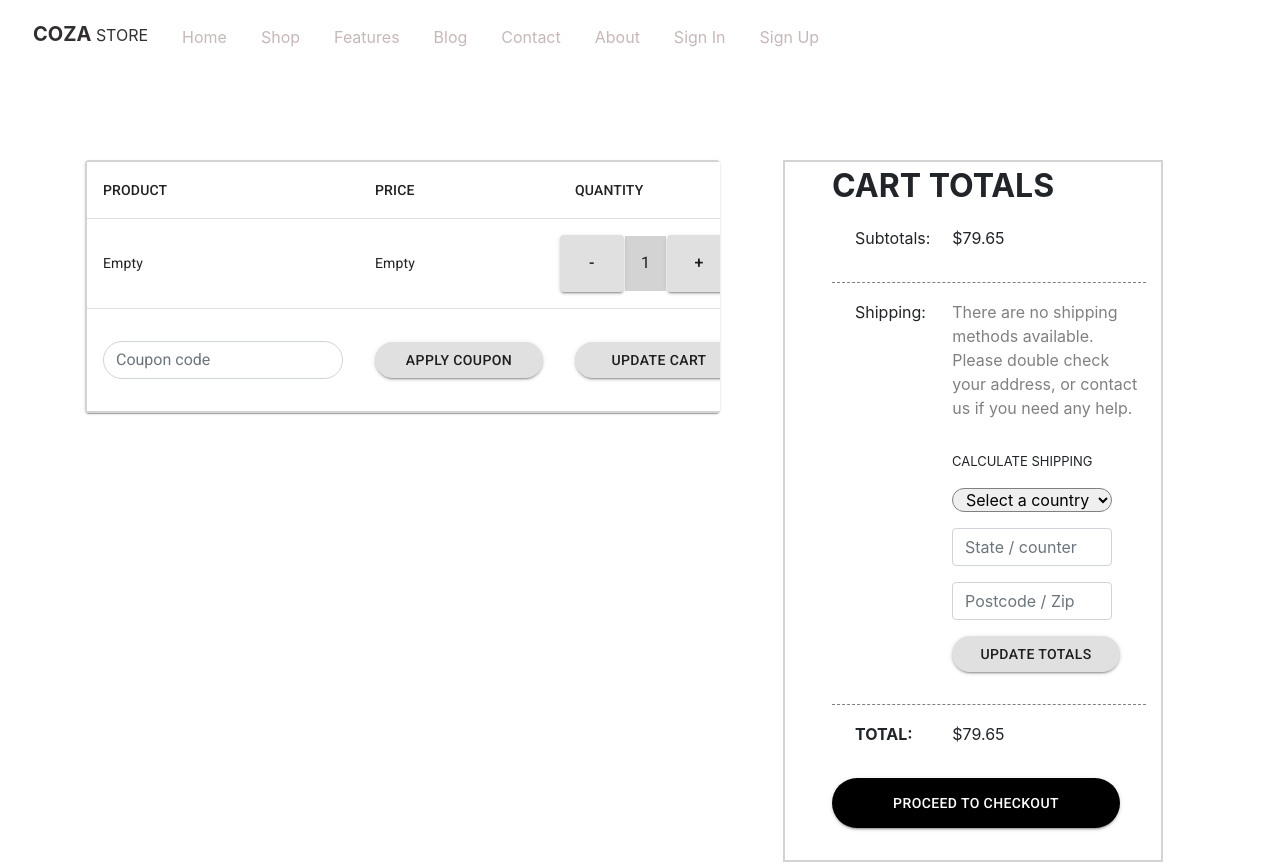
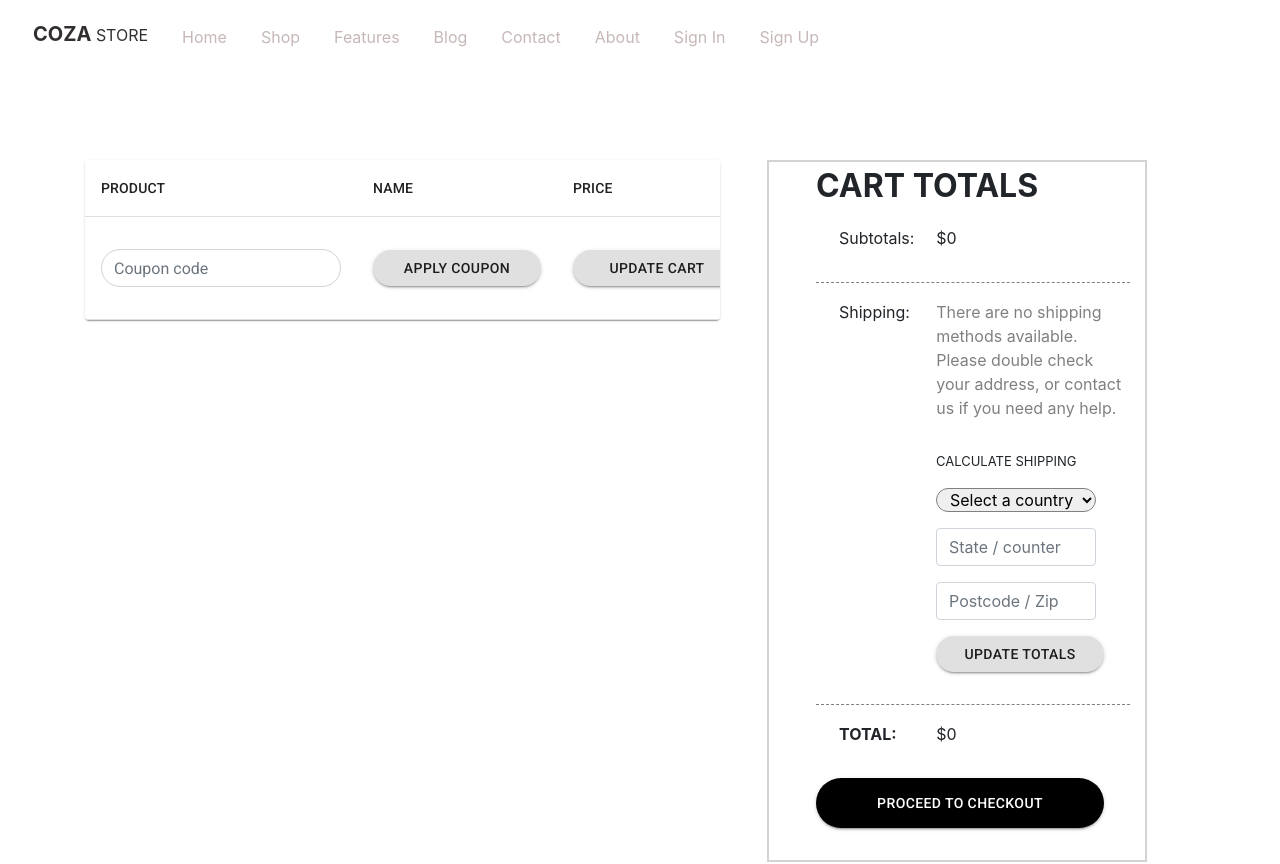
Before and after one commit to somantalha/fa18-bcs-202-semester_project, a React (Create React App) app in the folder firstreact/: page /features in a window 1280 px wide. Shown: the top 864 px of the page. Built offline with nearby package versions, Linux system fonts and the light colour scheme.

Commit message:
pagination

```diff
--- a/firstreact/src/App.js
+++ b/firstreact/src/App.js
@@ -35,6 +35,7 @@ import { ToastContainer, toast } from "react-toastify";
 import "react-toastify/dist/ReactToastify.css";
 import Contact from "./components/contact";
 import BlogInspiringWays from "./components/BlogInspiringWays";
+import { CookiesProvider } from "react-cookie";
 import BlogGreatBigList from "./components/BlogGreatBigList";
 import BlogWintertoSpringFashion from "./components/BlogWinter-to-SpringFashion";
 import Accessories from "./components/products/Accessories";
@@ -42,11 +43,11 @@ import AddToCart from "./components/AddToCart";
 function App() {
   return (
     <Router>
+      <CookiesProvider>
         <div>
           <ToastContainer />
           <MenuNavbar />
           <Switch>
-          <Route path="/AddToCart" component={AddToCart} />
             <Route path="/login" component={Login} />
             <Route path="/register" component={Register} />
             <Route path="/home/AllProducts/:page?" component={AllProducts} />
@@ -66,7 +67,10 @@ function App() {
               component={BlogWintertoSpringFashion}
             />
             <Route path="/blog/BlogGreatBigList" component={BlogGreatBigList} />
-          <Route path="/blog/BlogInspiringWays" component={BlogInspiringWays} />
+            <Route
+              path="/blog/BlogInspiringWays"
+              component={BlogInspiringWays}
+            />
             <Route path="/blog" component={Blog} />
             <Route path="/contact" component={Contact} />
             <Route path="/about" component={about} />
@@ -76,6 +80,7 @@ function App() {
           </Switch>
           <Footercomp />
         </div>
+      </CookiesProvider>
     </Router>
   );
 }
--- a/firstreact/src/components/features.jsx
+++ b/firstreact/src/components/features.jsx
@@ -1,18 +1,6 @@
-// import React from "react";
-// import Basket from "./products/Basket";
-
-// const Features = () => {
-//   return (
-//     <div>
-//       <Basket />
-//     </div>
-//   );
-// };
-
-// export default Features;
-
 import React from "react";
 import { useCookies } from "react-cookie";
+import { TableFooter } from "@material-ui/core";
 import {
   makeStyles,
   Button,
@@ -55,7 +43,8 @@ const useStyles = makeStyles((theme) => ({
   },
 }));
 const Features = (props) => {
-  const [cookies, setCookie] = useCookies(["user"]);
+  const [cookies, setCookie, removeCookie] = useCookies(["Cart"]);
+  console.log(cookies);
   console.log(props);
   const [qnty, setQnty] = React.useState(1);
 
@@ -69,6 +58,14 @@ const Features = (props) => {
   };
   const classes = useStyles();
   const [cartItems, setCartItems] = React.useState([]);
+  React.useEffect(() => {
+    if (cookies.Cart) {
+      setCartItems(cookies.Cart);
+    }
+  }, [cookies]);
+  const total = cartItems.reduce(function (accumulator, currentValue) {
+    return accumulator + currentValue.price;
+  }, 0);
   return (
     <div
       className="container"
@@ -76,73 +73,45 @@ const Features = (props) => {
         marginTop: "10em",
       }}
     >
-      {cookies.user && <p>{cookies.user}</p>}
       <div className="row">
-        {cartItems.length === 0 ? (
-          <>
         <div
           className="col-7"
           style={{
-                marginRight: "2em",
+            marginRight: "1em",
           }}
         >
           {/* Table code started */}
           <TableContainer component={Paper}>
-                <Table
-                  className={classes.table}
-                  aria-label="simple table"
-                  style={{
-                    border: "2px solid lightgrey",
-                  }}
-                >
+            <Table className={classes.table} aria-label="simple table">
               <TableHead>
                 <TableRow>
                   <TableCell>PRODUCT</TableCell>
+                  <TableCell>NAME</TableCell>
                   <TableCell>PRICE</TableCell>
                   <TableCell>QUANTITY</TableCell>
                   <TableCell>TOTAL</TableCell>
                 </TableRow>
               </TableHead>
               <TableBody>
-                    <TableRow key="{row.name}">
-                      <TableCell component="th" scope="row">
-                        Empty
+                {cartItems.map((p, index) => (
+                  <TableRow key={index}>
+                    <TableCell>
+                      <img
+                        src={"http://localhost:4000/" + p.productImage}
+                        width="50%"
+                        style={{ height: "10rem" }}
+                      />
                     </TableCell>
-                      <TableCell>Empty</TableCell>
+                    <TableCell>{p.name}</TableCell>
+                    <TableCell>{p.price}</TableCell>
+                    <TableCell>{qnty}</TableCell>
                     <TableCell>
-                        <div className="row">
-                          <Button
-                            variant="contained"
-                            size="small"
-                            style={{ fontSize: "1rem" }}
-                            onClick={handleDecrement}
-                          >
-                            -
-                          </Button>{" "}
-                          <p
-                            style={{
-                              fontSize: "1rem",
-                              background: "lightgrey",
-                              padding: "1rem",
-                              // paddingRight: "1rem",
-                              // paddingBottom: "1rem",
-                              margin: "1px",
-                            }}
-                          >
-                            {qnty}
-                          </p>{" "}
-                          <Button
-                            size="small"
-                            variant="contained"
-                            style={{ fontSize: "1rem" }}
-                            onClick={handleIncrement}
-                          >
-                            +
-                          </Button>
-                        </div>
+                      {qnty}*{p.price}
                     </TableCell>
-                      <TableCell>Empty</TableCell>
                   </TableRow>
+                ))}
+              </TableBody>
+              <TableFooter>
                 <TableRow>
                   <TableCell scope="row">
                     <div class="form-group">
@@ -169,84 +138,12 @@ const Features = (props) => {
                     </Button>
                   </TableCell>
                 </TableRow>
-                  </TableBody>
-                </Table>
-              </TableContainer>
-              {/* Table code ending */}{" "}
-            </div>{" "}
-          </>
-        ) : (
-          <>
-            {" "}
-            <div>
-              <div
-                className="col-7"
-                style={{
-                  marginRight: "2em",
-                }}
-              >
-                {/* Table code started */}
-                <TableContainer component={Paper}>
-                  <Table className={classes.table} aria-label="simple table">
-                    <TableHead>
-                      <TableRow>
-                        <TableCell>Dessert (100g serving)</TableCell>
-                        <TableCell align="right">Calories</TableCell>
-                        <TableCell align="right">Fat&nbsp;(g)</TableCell>
-                        <TableCell align="right">Carbs&nbsp;(g)</TableCell>
-                        <TableCell align="right">Protein&nbsp;(g)</TableCell>
-                      </TableRow>
-                    </TableHead>
-                    <TableBody>
-                      <TableRow key="{row.name}">
-                        <TableCell component="th" scope="row">
-                          empty
-                        </TableCell>
-                        <TableCell align="right">row.calories</TableCell>
-                        <TableCell align="right">row.fat</TableCell>
-                        <TableCell align="right">row.carbs</TableCell>
-                        <TableCell align="right">row.protein</TableCell>
-                      </TableRow>
-                      <TableRow>
-                        <TableCell scope="row">
-                          <div class="form-group">
-                            <input
-                              type="text"
-                              class="form-control"
-                              placeholder="Coupon code"
-                              style={{
-                                width: "15rem",
-                                marginTop: "1rem",
-                                borderRadius: "4rem",
-                              }}
-                            />
-                          </div>
-                        </TableCell>
-                        <TableCell>
-                          <Button
-                            className={classes.button}
-                            variant="contained"
-                          >
-                            APPLY COUPON
-                          </Button>
-                        </TableCell>
-                        <TableCell>
-                          <Button
-                            className={classes.button}
-                            variant="contained"
-                          >
-                            UPDATE CART
-                          </Button>
-                        </TableCell>
-                      </TableRow>
-                    </TableBody>
+              </TableFooter>
             </Table>
           </TableContainer>
           {/* Table code ending */}{" "}
         </div>
-            </div>{" "}
-          </>
-        )}
+
         <div
           className="col-4"
           style={{
@@ -268,7 +165,7 @@ const Features = (props) => {
             <p className="row" style={{ marginLeft: "0.5rem" }}>
               <p className="col-3">Subtotals:</p>{" "}
               <p className="col-9" style={{ paddingLeft: "2rem" }}>
-                $79.65
+                ${total}
               </p>
             </p>
             <hr
@@ -365,7 +262,7 @@ const Features = (props) => {
                 TOTAL:
               </p>{" "}
               <p className="col-9" style={{ paddingLeft: "2rem" }}>
-                $79.65
+                ${total}
               </p>
             </p>
             <Button className={classes.buttonblack} variant="contained">
--- a/firstreact/src/components/products/AccessoriesGet.jsx
+++ b/firstreact/src/components/products/AccessoriesGet.jsx
@@ -2,6 +2,7 @@ import { Button, Grid, Link } from "@material-ui/core";
 import React from "react";
 import { useCookies } from "react-cookie";
 import { withRouter } from "react-router";
+import { toast } from "react-toastify";
 import productService from "../../services/ProductService";
 import userService from "../../services/UserService";
 
@@ -9,12 +10,19 @@ const AccessoriesGet = (props) => {
   const { product, onDelete, history } = props;
   console.log("in sigle product");
   console.log(props.value);
-  const [cookies, setCookie] = useCookies(["user"]);
-  function handleCookie() {
-    // setCookie("user", "gowtham", {
-    //   path: "/",
-    // });
-  }
+  const [cookies, setCookie, removeCookie] = useCookies(["Cart"]);
+  React.useEffect(() => {
+    if (!cookies.Cart) {
+      setCookie("Cart", JSON.stringify([]));
+    }
+  }, []);
+  const handleAddToCart = (product) => {
+    console.log(product);
+    let newCart = [...cookies.Cart];
+    newCart.push(product);
+    setCookie("Cart", JSON.stringify(newCart));
+    toast.success(product.name + "is added to Cart");
+  };
   return (
     <Grid item xs={4}>
       {(product?.category === "shoes" || product?.category === "watches") && (
@@ -84,13 +92,9 @@ const AccessoriesGet = (props) => {
                     color: "white",
                     marginTop: "5px",
                   }}
-                  // onClick={(e) => {
-                  //   history.push({
-                  //     pathname: "/features",
-                  //     // state: { detail: },
-                  //   });
-                  // }}
-                  onClick={handleCookie}
+                  onClick={(e) => {
+                    handleAddToCart(product);
+                  }}
                 >
                   Add To Cart
                 </Button>
--- a/firstreact/src/components/products/AllInOnePRoducts.jsx
+++ b/firstreact/src/components/products/AllInOnePRoducts.jsx
@@ -2,18 +2,26 @@ import { Button, Grid, Link } from "@material-ui/core";
 import React from "react";
 import { useCookies } from "react-cookie";
 import { withRouter } from "react-router";
+import { toast } from "react-toastify";
 import productService from "../../services/ProductService";
 import userService from "../../services/UserService";
 
 const AllInOnePRoducts = (props) => {
   const { product, onDelete, history } = props;
   console.log("in sigle product");
-  const [cookies, setCookie] = useCookies(["user"]);
-  function handleCookie() {
-    // setCookie("user", "gowtham", {
-    //   path: "/",
-    // });
-  }
+  const [cookies, setCookie, removeCookie] = useCookies(["Cart"]);
+  React.useEffect(() => {
+    if (!cookies.Cart) {
+      setCookie("Cart", JSON.stringify([]));
+    }
+  }, []);
+  const handleAddToCart = (product) => {
+    console.log(product);
+    let newCart = [...cookies.Cart];
+    newCart.push(product);
+    setCookie("Cart", JSON.stringify(newCart));
+    toast.success(product.name + "is added to Cart");
+  };
   return (
     <Grid item xs={4}>
       {" "}
@@ -87,13 +95,9 @@ const AllInOnePRoducts = (props) => {
                     color: "white",
                     marginTop: "5px",
                   }}
-                  // onClick={(e) => {
-                  //   history.push({
-                  //     pathname: "/features",
-                  //     // state: { detail: },
-                  //   });
-                  // }}
-                  onClick={handleCookie}
+                  onClick={(e) => {
+                    handleAddToCart(product);
+                  }}
                 >
                   Add To Cart
                 </Button>
--- a/firstreact/src/components/products/Men.jsx
+++ b/firstreact/src/components/products/Men.jsx
@@ -122,7 +122,7 @@ const Men = (props) => {
   const page = props.match?.params?.page || 1;
   const getData = () => {
     productService
-      .getProduct(page, perPage)
+      .getProduct(page, perPage, "men")
       .then((data) => {
         setProducts(data.products);
         setTotal(data.total);
--- a/firstreact/src/components/products/Shoes.jsx
+++ b/firstreact/src/components/products/Shoes.jsx
@@ -154,8 +154,9 @@ const Shoes = (props) => {
   // const page = 1;
   const getData = () => {
     productService
-      .getProduct(page, perPage)
+      .getProduct(page, perPage, "shoes")
       .then((data) => {
+        console.log("data is here ", data);
         setProducts(data.products);
         setTotal(data.total);
       })
--- a/firstreact/src/components/products/SingleProduct.jsx
+++ b/firstreact/src/components/products/SingleProduct.jsx
@@ -2,19 +2,33 @@ import { Button, Grid, Link } from "@material-ui/core";
 import React from "react";
 import { useCookies } from "react-cookie";
 import { withRouter } from "react-router";
+import { toast } from "react-toastify";
 import productService from "../../services/ProductService";
 import userService from "../../services/UserService";
 
 const SingleProduct = (props) => {
   const { product, onDelete, history } = props;
   console.log("in sigle product");
-  console.log(props.value);
-  const [cookies, setCookie] = useCookies(["user"]);
-  function handleCookie() {
-    // setCookie("user", "gowtham", {
-    //   path: "/",
-    // });
-  }
+  // console.log(props.value);
+  const [cookies, setCookie, removeCookie] = useCookies(["Cart"]);
+
+  // function handleCookie() {
+  // setCookie("user", "gowtham", {
+  //   path: "/",
+  // });
+  // }
+  React.useEffect(() => {
+    if (!cookies.Cart) {
+      setCookie("Cart", JSON.stringify([]));
+    }
+  }, []);
+  const handleAddToCart = (product) => {
+    console.log(product);
+    let newCart = [...cookies.Cart];
+    newCart.push(product);
+    setCookie("Cart", JSON.stringify(newCart));
+    toast.success(product.name + "is added to Cart");
+  };
   return (
     <Grid item xs={4}>
       {/* {product?.category === value && ( */}
@@ -87,13 +101,9 @@ const SingleProduct = (props) => {
                   color: "white",
                   marginTop: "5px",
                 }}
-                // onClick={(e) => {
-                //   history.push({
-                //     pathname: "/features",
-                //     // state: { detail: },
-                //   });
-                // }}
-                onClick={handleCookie}
+                onClick={(e) => {
+                  handleAddToCart(product);
+                }}
               >
                 Add To Cart
               </Button>
--- a/firstreact/src/services/ProductService.js
+++ b/firstreact/src/services/ProductService.js
@@ -9,8 +9,10 @@ class ProductsService extends GenericService {
 
   updateProduct = (id, data) => this.put("products/" + id, data);
 
-  getProduct = (page = 1, perPage = 8) =>
-    this.get("products?page=" + page + "&perPage=" + perPage);
+  getProduct = (page = 1, perPage = 8, category) =>
+    this.get(
+      "products?page=" + page + "&perPage=" + perPage + "&category=" + category
+    );
 
   getSingleProduct = (id) => this.get("products/" + id);
 }
```
Also changed, not shown: 1 other file (tests, documents, lock files or other folders). Lines whose indentation alone changed are shown as unchanged.
